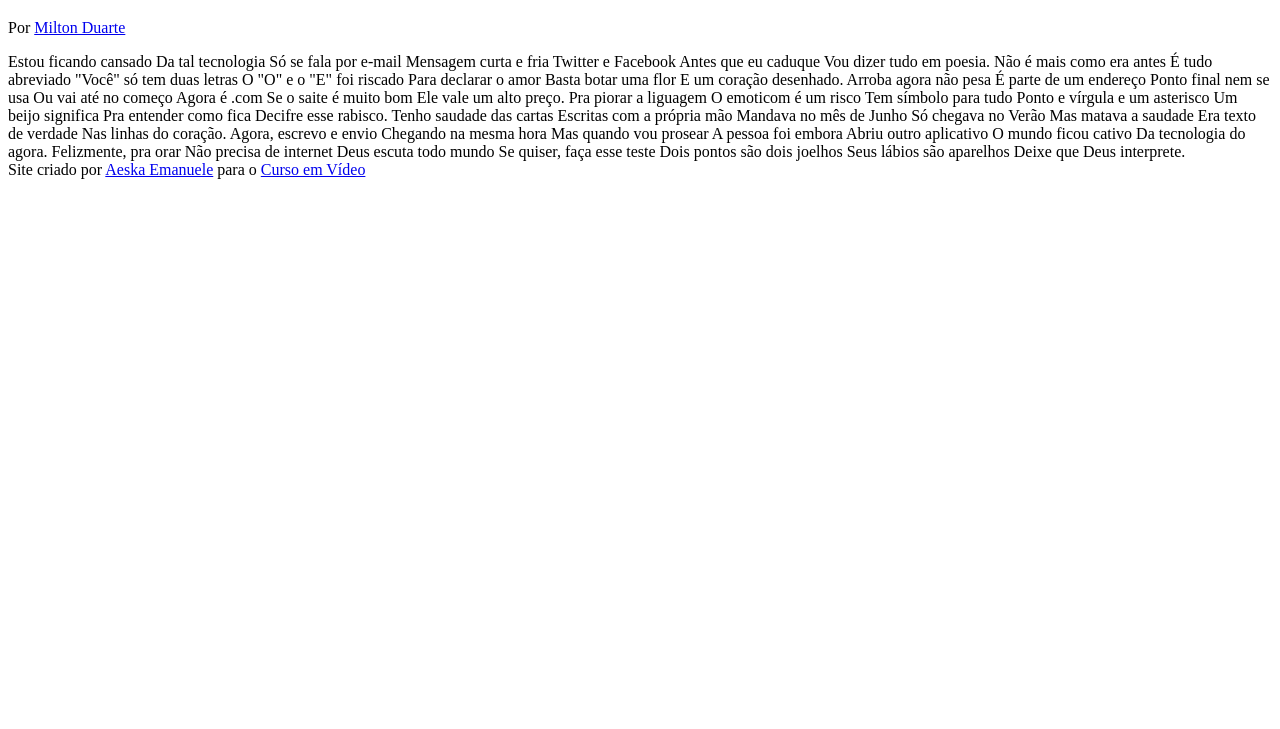
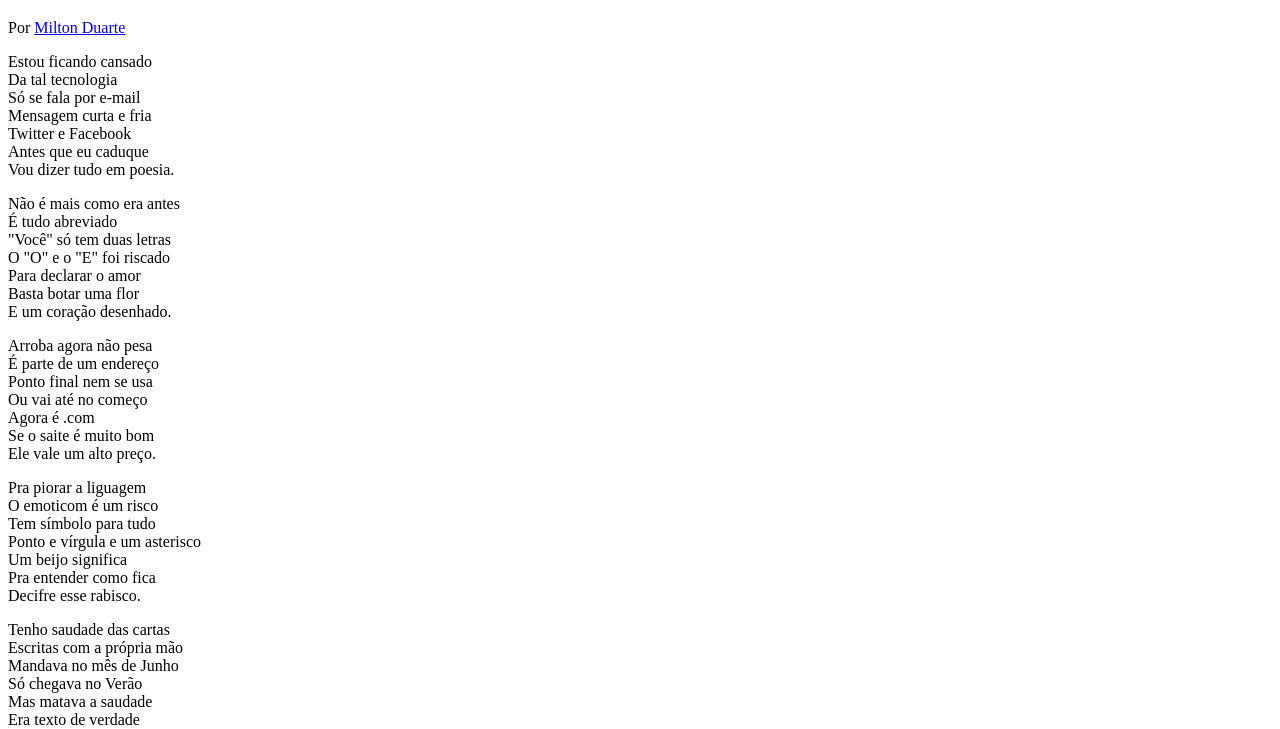
Before and after one commit to Aeska-Emanuele/html-e-css, a plain HTML site: page Projetos/Cordel moderno/index.html in a window 1280 px wide. Shown: the part 61-790 px from the top of the page. Drawn offline with Linux system fonts and the light colour scheme.

Commit message:
Adiciona estrutura HTML e CSS inicial

```diff
--- /dev/null
+++ b/Projetos/Cordel moderno/estilo/style.css
@@ -0,0 +1 @@
+@charset "UTF-8";
--- a/Projetos/Cordel moderno/index.html
+++ b/Projetos/Cordel moderno/index.html
@@ -4,6 +4,7 @@
     <meta charset="UTF-8">
     <meta name="viewport" content="width=device-width, initial-scale=1.0">
     <title>Cordel Moderno</title>
+    <link rel="stylesheet" href="estilo/style.css">
 </head>
 <body>
      <header>
@@ -11,61 +12,84 @@
         <p>Por <a href="https://www.recantodasletras.com.br/poesias/3186743" target="_blank">Milton Duarte</a></p>
     </header>
 
-    Estou ficando cansado
-    Da tal tecnologia
-    Só se fala por e-mail
-    Mensagem curta e fria
-    Twitter e Facebook
-    Antes que eu caduque
-    Vou dizer tudo em poesia.
+    <section>
+        <p>
+            Estou ficando cansado <br>
+            Da tal tecnologia <br>
+            Só se fala por e-mail <br>
+            Mensagem curta e fria <br>
+            Twitter e Facebook <br>
+            Antes que eu caduque <br>
+            Vou dizer tudo em poesia. <br>
+        </p>
+    </section>
 
-    Não é mais como era antes
-    É tudo abreviado
-    "Você" só tem duas letras
-    O "O" e o "E" foi riscado
-    Para declarar o amor
-    Basta botar uma flor
-    E um coração desenhado.
+    <section>
+        <p>
+            Não é mais como era antes <br>
+            É tudo abreviado <br>
+            "Você" só tem duas letras <br>
+            O "O" e o "E" foi riscado <br>
+            Para declarar o amor <br>
+            Basta botar uma flor <br>
+            E um coração desenhado. <br>
+        </p>
+    </section>
 
-    Arroba agora não pesa
-    É parte de um endereço
-    Ponto final nem se usa
-    Ou vai até no começo
-    Agora é .com
-    Se o saite é muito bom
-    Ele vale um alto preço.
+    <section>
+        <p>
+            Arroba agora não pesa <br>
+            É parte de um endereço <br>
+            Ponto final nem se usa <br>
+            Ou vai até no começo <br>
+            Agora é .com <br>
+            Se o saite é muito bom <br>
+            Ele vale um alto preço. <br>
+        </p>
 
-    Pra piorar a liguagem
-    O emoticom é um risco
-    Tem símbolo para tudo
-    Ponto e vírgula e um asterisco
-    Um beijo significa
-    Pra entender como fica
-    Decifre esse rabisco.
+        <p>
+            Pra piorar a liguagem <br>
+            O emoticom é um risco <br>
+            Tem símbolo para tudo <br>
+            Ponto e vírgula e um asterisco <br>
+            Um beijo significa <br>
+            Pra entender como fica <br>
+            Decifre esse rabisco. <br>
+        </p>
+    </section>
 
-    Tenho saudade das cartas
-    Escritas com a própria mão
-    Mandava no mês de Junho
-    Só chegava no Verão
-    Mas matava a saudade
-    Era texto de verdade
-    Nas linhas do coração.
+    <section>
+        <p>
+            Tenho saudade das cartas <br>
+            Escritas com a própria mão <br>
+            Mandava no mês de Junho <br>
+            Só chegava no Verão <br>
+            Mas matava a saudade <br>
+            Era texto de verdade <br>
+            Nas linhas do coração. <br>
+        </p>
+    </section>
 
-    Agora, escrevo e envio
-    Chegando na mesma hora
-    Mas quando vou prosear
-    A pessoa foi embora
-    Abriu outro aplicativo
-    O mundo ficou cativo
-    Da tecnologia do agora.
+    <section>
+        <p>
+            Agora, escrevo e envio <br>
+            Chegando na mesma hora <br>
+            Mas quando vou prosear <br>
+            A pessoa foi embora <br>
+            Abriu outro aplicativo <br>
+            O mundo ficou cativo <br>
+            Da tecnologia do agora. <br>
+        </p>
 
-    Felizmente, pra orar
-    Não precisa de internet
-    Deus escuta todo mundo
-    Se quiser, faça esse teste
-    Dois pontos são dois joelhos
-    Seus lábios são aparelhos
-    Deixe que Deus interprete.
+        <p> Felizmente, pra orar <br>
+            Não precisa de internet <br>
+            Deus escuta todo mundo <br>
+            Se quiser, faça esse teste <br>
+            Dois pontos são dois joelhos <br>
+            Seus lábios são aparelhos <br>
+            Deixe que Deus interprete. <br>
+        </p>
+    </section>
 
     <footer>
         Site criado por <a href="https://github.com/Aeska-Emanuele/html-e-css" target="_blank">Aeska Emanuele</a> para o <a href="https://www.cursoemvideo.com" target="_blank"> Curso em Vídeo </a>
```
